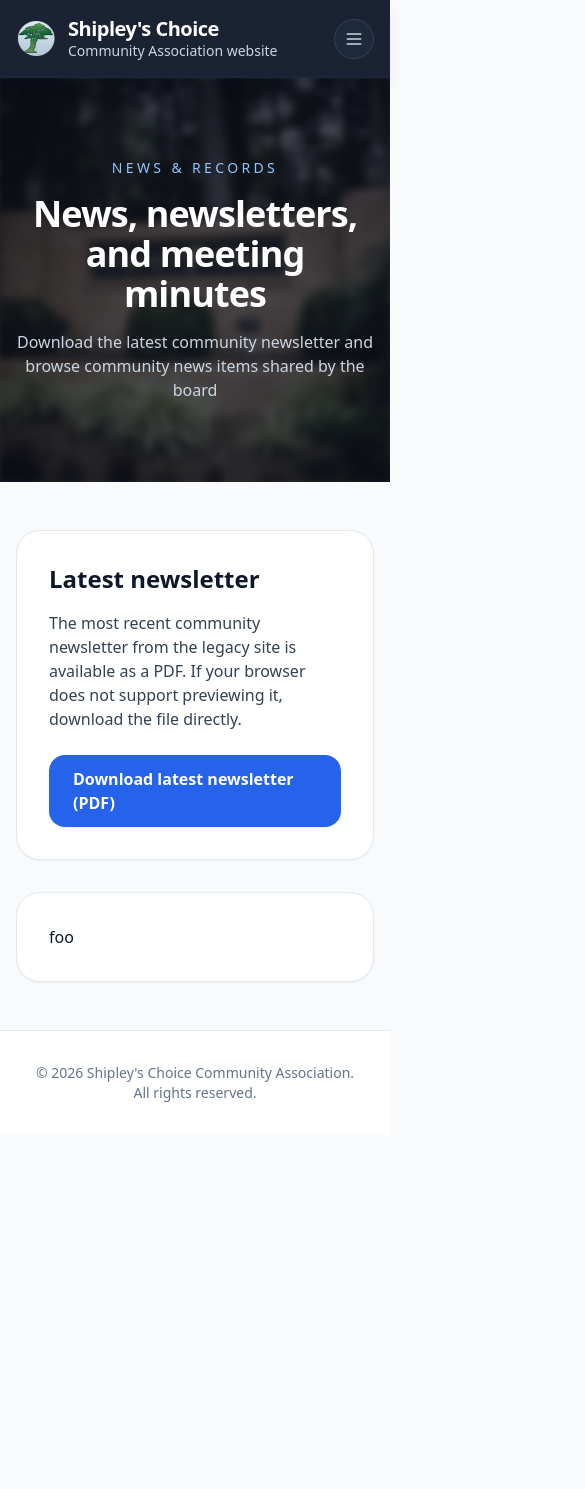
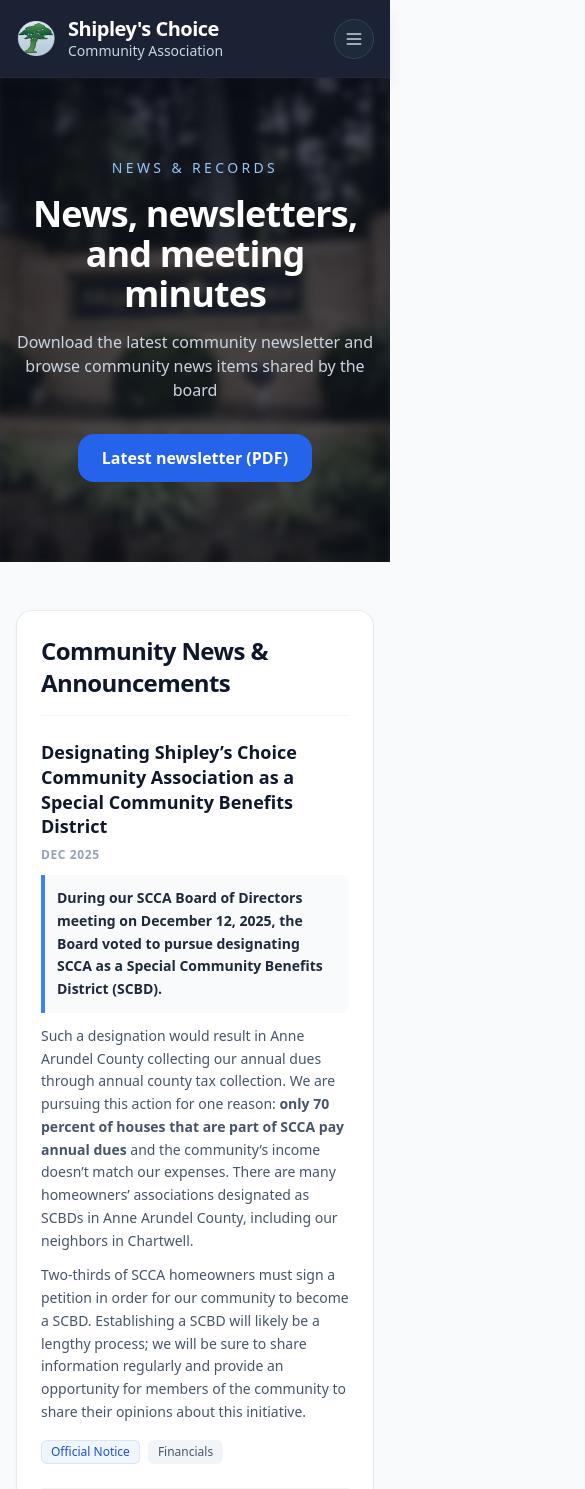
Before and after one commit to tschulmeister/scca-website, a SvelteKit app: page /news-records in a window 390 px wide. Shown: the top 1489 px of the page, 585 px wide, since content can reach past the window. Before the commit the page ends 1135 px from the top, so only its background shows below. Built offline with nearby package versions, Linux system fonts and the light colour scheme.

Commit message:
fixes to news

```diff
--- a/src/app.css
+++ b/src/app.css
@@ -99,3 +99,11 @@
   height: 100%;
   border: 0;
 }
+
+
+
+@layer utilities {
+  .app-link {
+    @apply text-blue-600 hover:text-blue-700 underline;
+  }
+}
--- a/src/routes/+layout.svelte
+++ b/src/routes/+layout.svelte
@@ -133,7 +133,7 @@
               Shipley's Choice
             </span>
             <p class="text-sm text-slate-300 whitespace-nowrap">
-              Community Association website
+              Community Association
             </p>
           </div>
         </div>
--- a/src/routes/+page.svelte
+++ b/src/routes/+page.svelte
@@ -15,16 +15,22 @@
       class="mt-8 flex flex-col items-center gap-4 sm:flex-row sm:justify-center"
     >
       <a
-        href="/meeting-notes"
+        href="/news-records"
         class="px-6 py-3 bg-blue-600 hover:bg-blue-700 rounded-lg font-semibold shadow-lg transition-colors"
       >
-        View Meeting Minutes
+        News
       </a>
       <a
-        href="/documents"
-        class="px-6 py-3 bg-slate-700 hover:bg-slate-600 rounded-lg font-semibold transition-colors"
+        href="/register"
+        class="px-6 py-3 bg-slate-500 hover:bg-slate-600 rounded-lg font-semibold transition-colors"
       >
-        Community Documents
+        Register
+      </a>
+      <a
+        href="/contact"
+        class="px-6 py-3 bg-slate-500 hover:bg-slate-600 rounded-lg font-semibold transition-colors"
+      >
+        Contact
       </a>
     </div>
   </div>
@@ -58,7 +64,7 @@
           <p class="mt-3">
             For a list of streets and addresses in the SCCA, please refer to the <a
               href="http://weebly-link/305159282220921052"
-              class="text-blue-600 hover:text-blue-700 underline">Information</a
+              class="app-link">Information</a
             > tab.
           </p>
         </div>
@@ -73,8 +79,7 @@
           <p class="mt-3">
             Please refer to the <a
               href="https://www.shipleyschoice.com/"
-              class="text-blue-600 hover:text-blue-700 underline"
-              >SCHOA website</a
+              class="app-link">SCHOA website</a
             > for information regarding the HOA organization.
           </p>
         </div>
@@ -87,39 +92,32 @@
       </h3>
       <p class="text-slate-600">
         Shipley’s Choice is ideally located in Anne Arundel County, MD; about 10
-        miles north of <a
-          href="http://www.ci.annapolis.md.us/"
-          class="text-blue-600 hover:text-blue-700 underline">Annapolis</a
+        miles north of <a href="http://www.ci.annapolis.md.us/" class="app-link"
+          >Annapolis</a
         >, the
         <a
           href="http://www.annapolis.gov/visitors/gateway-to-discovery/americas-sailing-capital"
-          class="text-blue-600 hover:text-blue-700 underline"
-          >sailing boat capital</a
+          class="app-link">sailing boat capital</a
         >
         of the United States and the seat of Maryland state
-        <a
-          href="http://www.maryland.gov/Pages/default.aspx"
-          class="text-blue-600 hover:text-blue-700 underline">government</a
+        <a href="http://www.maryland.gov/Pages/default.aspx" class="app-link"
+          >government</a
         >.
       </p>
       <p class="text-slate-600 mt-3">
         Annapolis is also home to the <a
           href="http://www.usna.edu/homepage.php"
-          class="text-blue-600 hover:text-blue-700 underline"
-          >United States Naval Academy</a
+          class="app-link">United States Naval Academy</a
         >
         and
-        <a
-          href="http://www.sjc.edu/"
-          class="text-blue-600 hover:text-blue-700 underline"
-          >St. John’s College</a
-        >, and preserves its naval heritage and colonial architecture.
+        <a href="http://www.sjc.edu/" class="app-link">St. John’s College</a>,
+        and preserves its naval heritage and colonial architecture.
       </p>
       <p class="text-slate-600 mt-3">
         The land on which Shipley's Choice was established was originally
         acquired by <a
           href="http://www.geni.com/people/Adam-Shipley/6000000001192363964"
-          class="text-blue-600 hover:text-blue-700 underline">Adam Shipley</a
+          class="app-link">Adam Shipley</a
         > in 1668, and he patented 200 acres on the south side of the Severn River
         in 1681.
       </p>
@@ -145,21 +143,16 @@
         <li>
           <a
             href="http://www.aacps.org/html/schol/elementary/shipches.asp"
-            class="text-blue-600 hover:text-blue-700 underline"
-            >Shipley’s Choice Elementary School</a
+            class="app-link">Shipley’s Choice Elementary School</a
           >
         </li>
         <li>
-          <a
-            href="http://www.severnaparkmiddle.org/"
-            class="text-blue-600 hover:text-blue-700 underline"
+          <a href="http://www.severnaparkmiddle.org/" class="app-link"
             >Severna Park Middle School</a
           >
         </li>
         <li>
-          <a
-            href="http://www.severnaparkhigh.org/"
-            class="text-blue-600 hover:text-blue-700 underline"
+          <a href="http://www.severnaparkhigh.org/" class="app-link"
             >Severna Park High School</a
           >
         </li>
@@ -168,19 +161,18 @@
         Shipley’s Choice is 1½ miles from Exit 10 of Interstate 97, 17 miles
         from Baltimore, 34 miles from Washington, D.C., and 8 miles from the <a
           href="http://www.bwiairport.com/en"
-          class="text-blue-600 hover:text-blue-700 underline">BWI Airport</a
+          class="app-link">BWI Airport</a
         >. The nearby
         <a
           href="http://www.amtrak.com/servlet/ContentServer?pagename=am/am2Station/Station_Page&code=BWI"
-          class="text-blue-600 hover:text-blue-700 underline">Amtrak station</a
+          class="app-link">Amtrak station</a
         > connects to DC via MARC and Baltimore via light rail.
       </p>
       <p class="text-slate-600 mt-3">
         The community features a walkable location for Shipley’s Choice
         Elementary School and the privately managed <a
           href="http://www.shipleyspool.com/"
-          class="text-blue-600 hover:text-blue-700 underline"
-          >Shipley’s Choice Swim & Tennis Club</a
+          class="app-link">Shipley’s Choice Swim & Tennis Club</a
         >, with a clubhouse, two pools, a children’s pool, and four tennis
         courts.
       </p>
@@ -194,7 +186,7 @@
         Many residents commute across the Washington–Baltimore–Annapolis
         triangle, including to Columbia and <a
           href="http://www.ftmeade.army.mil/"
-          class="text-blue-600 hover:text-blue-700 underline">Fort Meade</a
+          class="app-link">Fort Meade</a
         >.
       </p>
 
@@ -237,7 +229,7 @@
         </li>
       </ul>
 
-            <!-- svelte-ignore a11y_img_redundant_alt -->
+      <!-- svelte-ignore a11y_img_redundant_alt -->
       <img
         src="data/revolving/9319905_orig.jpg"
         alt="Photo of flowers"
--- a/src/routes/news-records/+page.svelte
+++ b/src/routes/news-records/+page.svelte
@@ -14,34 +14,158 @@
       Download the latest community newsletter and browse community news items
       shared by the board
     </p>
-  </div>
-</section>
-
-<section
-  class="max-w-7xl mx-auto px-4 py-12 grid gap-8 lg:grid-cols-[300px_1fr]"
->
-  <aside class="space-y-4">
-    <div class="rounded-3xl border border-slate-200 bg-white p-8 shadow-sm">
-      <h2 class="text-2xl font-bold text-slate-900 mb-4">Latest newsletter</h2>
-      <p class="text-slate-700 mb-6">
-        The most recent community newsletter from the legacy site is available
-        as a PDF. If your browser does not support previewing it, download the
-        file directly.
-      </p>
+    <div
+      class="mt-8 flex flex-col items-center gap-4 sm:flex-row sm:justify-center"
+    >
       <a
         href="https://www.shipleyschoice.org/uploads/1/4/6/6/146632212/newsletter_2025.pdf"
         target="_blank"
         rel="noreferrer"
         class="inline-flex items-center justify-center rounded-2xl bg-blue-600 px-6 py-3 text-white font-semibold shadow-sm hover:bg-blue-700 transition-colors"
       >
-        Download latest newsletter (PDF)
+        Latest newsletter (PDF)
       </a>
     </div>
-  </aside>
+  </div>
+</section>
 
-  <article class="rounded-3xl border border-slate-200 bg-white p-8 shadow-sm">
-    <div class="space-y-5">
-      <div>foo</div>
+<section class="max-w-5xl mx-auto px-4 py-12">
+  <article
+    class="rounded-2xl border border-slate-200/80 bg-white p-6 md:p-8 shadow-sm"
+  >
+    <h2
+      class="text-2xl font-bold tracking-tight text-slate-900 border-b border-slate-100 pb-4 mb-6"
+    >
+      Community News & Announcements
+    </h2>
+
+    <div class="divide-y divide-slate-100">
+      <div class="py-6 first:pt-0 last:pb-0 group">
+        <div
+          class="flex flex-col sm:flex-row sm:items-baseline sm:justify-between gap-2 mb-3"
+        >
+          <h3
+            class="text-lg font-bold text-slate-900 leading-snug group-hover:text-blue-600 transition-colors"
+          >
+            Designating Shipley’s Choice Community Association as a Special
+            Community Benefits District
+          </h3>
+          <time
+            class="text-xs font-semibold uppercase tracking-wider text-slate-400 whitespace-nowrap sm:shrink-0"
+          >
+            Dec 2025
+          </time>
+        </div>
+
+        <div
+          class="space-y-3 text-slate-600 text-sm sm:text-base leading-relaxed"
+        >
+          <p
+            class="font-semibold text-slate-800 bg-slate-50 border-l-4 border-blue-500 p-3 rounded-r-lg"
+          >
+            During our SCCA Board of Directors meeting on December 12, 2025, the
+            Board voted to pursue designating SCCA as a Special Community
+            Benefits District (SCBD).
+          </p>
+          <p>
+            Such a designation would result in Anne Arundel County collecting
+            our annual dues through annual county tax collection. We are
+            pursuing this action for one reason: <span class="font-bold"
+              >only 70 percent of houses that are part of SCCA pay annual dues</span
+            > and the community’s income doesn’t match our expenses. There are many
+            homeowners’ associations designated as SCBDs in Anne Arundel County,
+            including our neighbors in Chartwell.
+          </p>
+          <p>
+            Two-thirds of SCCA homeowners must sign a petition in order for our
+            community to become a SCBD. Establishing a SCBD will likely be a
+            lengthy process; we will be sure to share information regularly and
+            provide an opportunity for members of the community to share their
+            opinions about this initiative.
+          </p>
+        </div>
+
+        <div class="mt-4 flex gap-2">
+          <span
+            class="inline-flex items-center rounded-md bg-blue-50 px-2.5 py-1 text-xs font-medium text-blue-700 ring-1 ring-inset ring-blue-700/10"
+          >
+            Official Notice
+          </span>
+          <span
+            class="inline-flex items-center rounded-md bg-slate-100 px-2.5 py-1 text-xs font-medium text-slate-600"
+          >
+            Financials
+          </span>
+        </div>
+      </div>
+
+      <div class="py-6 first:pt-0 last:pb-0 group">
+        <div
+          class="flex flex-col sm:flex-row sm:items-baseline sm:justify-between gap-2 mb-3"
+        >
+          <h3
+            class="text-lg font-bold text-slate-900 leading-snug group-hover:text-blue-600 transition-colors"
+          >
+            Street Safety
+          </h3>
+          <time
+            class="text-xs font-semibold uppercase tracking-wider text-slate-400 whitespace-nowrap sm:shrink-0"
+          >
+            Summer 2026
+          </time>
+        </div>
+        <div
+          class="space-y-3 text-slate-600 text-sm sm:text-base leading-relaxed"
+        >
+          <p>
+            Riding bikes and scooters can be a lot of fun, but it's also
+            important to teach our children about the potential dangers,
+            especially when riding at night. To help keep our community safe, we
+            encourage all parents to talk to their kids about bike and scooter
+            safety. Here are some important safety tips to share:
+          </p>
+
+          <ul class="list-disc list-inside">
+            <li>Always wear a helmet.</li>
+            <li>Ride defensively and be aware of your surroundings.</li>
+            <li>Use bike paths and sidewalks when available.</li>
+            <li>Avoid riding at night.</li>
+          </ul>
+
+          <p>
+            The intersection of Governor Stone and Benfield can be especially
+            perilous, as well as the intersection of Severncrest and W Benfield.
+            It is vitally important for children to learn their safety basics
+            and for drivers to be vigilant.
+          </p>
+          <p>
+            For more information regarding children and e-scooters, please visit <a
+              href="https://www.healthychildren.org/English/safety-prevention/on-the-go/Pages/E-Scooters.aspx"
+              class="app-link">HealthyChildren.org</a
+            > and watch this short video from MarylandEMS.
+          </p>
+        </div>
+
+        <div>
+          <iframe
+            width="560"
+            height="315"
+            src="https://www.youtube.com/embed/Pj82m4gIRbw?si=lGGHeTlsvg_GV24K"
+            title="YouTube video player"
+            frameborder="0"
+            allow="accelerometer; autoplay; clipboard-write; encrypted-media; gyroscope; picture-in-picture; web-share"
+            referrerpolicy="strict-origin-when-cross-origin"
+            allowfullscreen
+          ></iframe>
+        </div>
+        <div class="mt-4 flex gap-2">
+          <span
+            class="inline-flex items-center rounded-md bg-purple-50 px-2.5 py-1 text-xs font-medium text-purple-700 ring-1 ring-inset ring-purple-700/10"
+          >
+            Community Safety
+          </span>
+        </div>
+      </div>
     </div>
   </article>
 </section>
```
